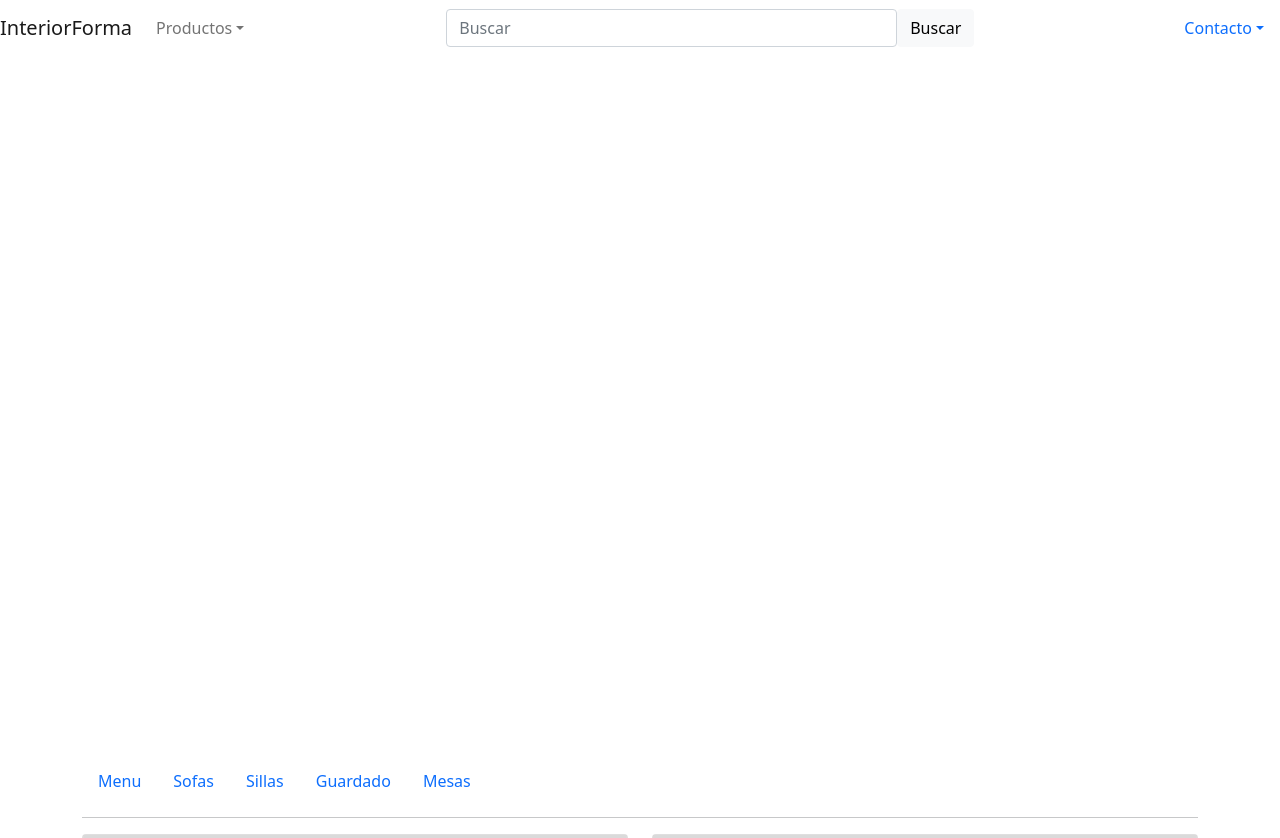
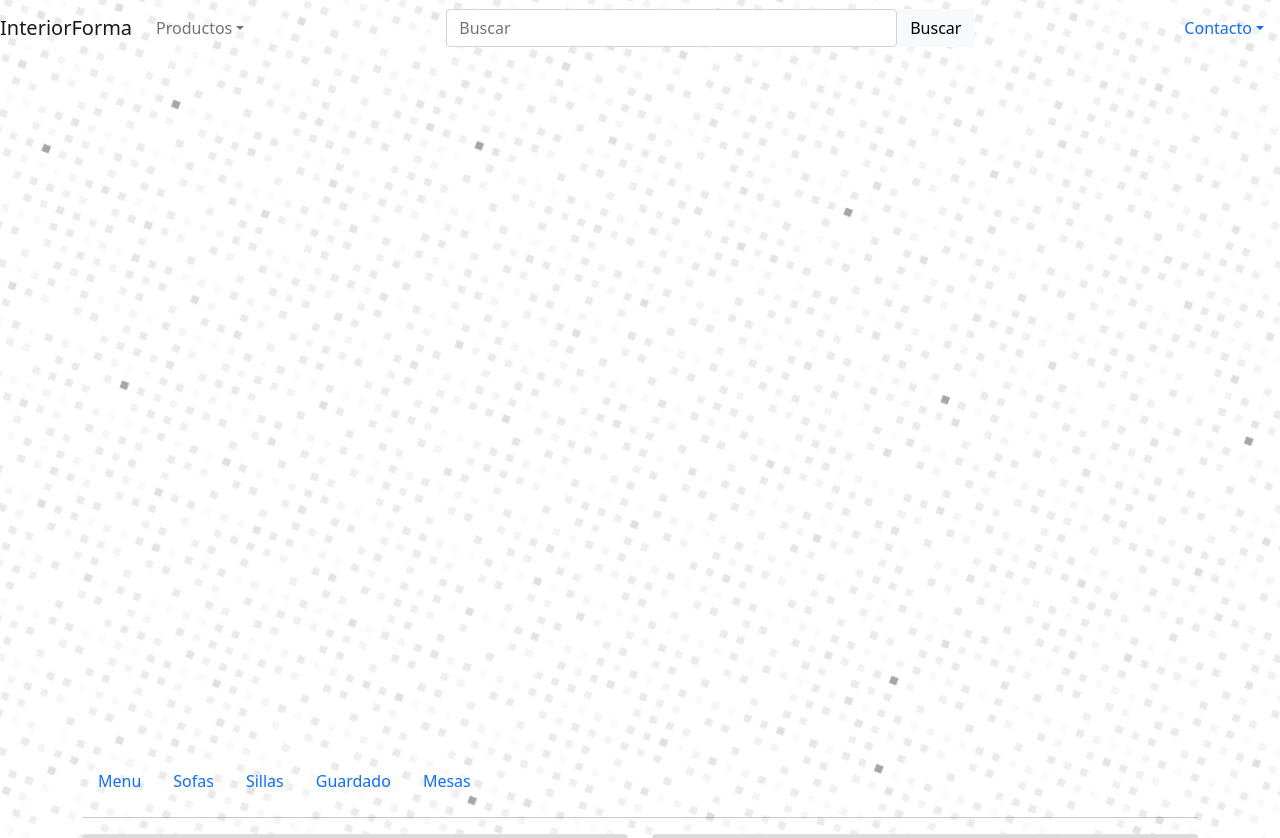
Before and after one commit to Javier-VL/Interior-Forma, a React (Create React App) app: page / in a window 1280 px wide. Shown: the top 838 px of the page. Built offline with nearby package versions, Linux system fonts and the light colour scheme.

Commit message:
link arreglado, y fondo vectorizado listo xoxo

```diff
--- a/public/index.html
+++ b/public/index.html
@@ -6,13 +6,15 @@
     <meta name="viewport" content="width=device-width, initial-scale=1" />
     <meta name="theme-color" content="#000000" />
     <meta
-      name="description"
-      content="Web site created using create-react-app"
+      name="Interior Forma"
+      content="Diseño y forma para tu espacio"
     />
+    <link rel="preconnect" href="https://fonts.gstatic.com">
+    <link href="https://fonts.googleapis.com/css2?family=Roboto:wght@100&display=swap" rel="stylesheet">
 
     <title>Interior Forma</title>
   </head>
-  <body>
+  <body class="fondo">
     <noscript>You need to enable JavaScript to run this app.</noscript>
     <div id="root"></div>
     <!--
--- a/src/index.css
+++ b/src/index.css
@@ -1,10 +1,11 @@
 body {
   margin: 0;
-  font-family: -apple-system, BlinkMacSystemFont, 'Segoe UI', 'Roboto', 'Oxygen',
-    'Ubuntu', 'Cantarell', 'Fira Sans', 'Droid Sans', 'Helvetica Neue',
-    sans-serif;
+  font-family: -apple-system, BlinkMacSystemFont, 'Roboto', sans-serif;
   -webkit-font-smoothing: antialiased;
   -moz-osx-font-smoothing: grayscale;
+
+
+
 }
 
 code {
@@ -13,7 +14,9 @@ code {
 }
 
 .fondo{
-  background-color: black;
+  background: url(./img/patternbg2.svg);
+  background-size: cover;
+
 }
 
 
--- a/src/routers/AppRouter.js
+++ b/src/routers/AppRouter.js
@@ -43,7 +43,7 @@ export default function AppRouter() {
                     <Route exact path="/guardado" component={Guardado_Screen}/>
                     <Route exact path="/mesas" component={Mesas_Screen}/>
                     <Route exact path="/sillas" component={Sillas_Screen}/>
-                    <Route exact path="/producto/:productoId" component={Producto_Screen}/>
+                    <Route exact path="/producto/:id" component={Producto_Screen}/>
 
                 </Switch>
 
--- a/src/selectors/getProductoById.js
+++ b/src/selectors/getProductoById.js
@@ -2,6 +2,6 @@ import {productos} from "../data/productos";
 
 export const getProductoById = (id) =>{
 
-    return productos.find( producto => productos.id ===id  )
+    return productos.find( productos => productos.id ===id  )
 
 }
```
Also changed, not shown: src/img/patternbg2.svg (added).
